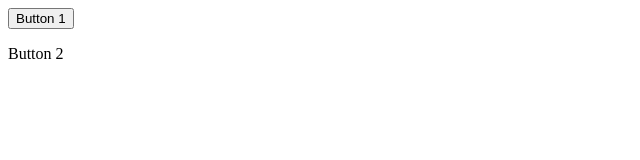
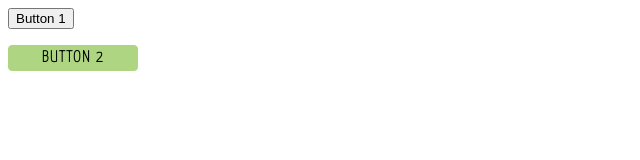
Before and after one commit to g0sia/sandbox, a plain HTML site: page index.html in a window 1280 px wide. Shown: the whole page, without its empty margins (0-640 px from the left). Drawn offline with Linux system fonts and the light colour scheme.

Commit message:
add styles for button 2

```diff
--- a/index.html
+++ b/index.html
@@ -2,6 +2,8 @@
 <html>
 <head>
   <title>Sandbox</title>
+  <link href='https://fonts.googleapis.com/css?family=Yanone+Kaffeesatz:200' rel='stylesheet' type='text/css'>
+  <link rel="stylesheet" type="text/css" href="styles.css">
 </head>
 <body>
   <button>Button 1</button>
--- /dev/null
+++ b/styles.css
@@ -0,0 +1,16 @@
+body {
+  font-family: Yanone Kaffeesatz, sans-serif;
+}
+
+p {
+  background-color: #AED581;
+  width: 100px;
+  border-radius: 4px;
+  border: 1px solid #AED581;
+  text-align: center;
+  padding: 4px 14px;
+  cursor: pointer;
+  font-weight: bold;
+  letter-spacing: 1.5px;
+  text-transform: uppercase;
+}
```
